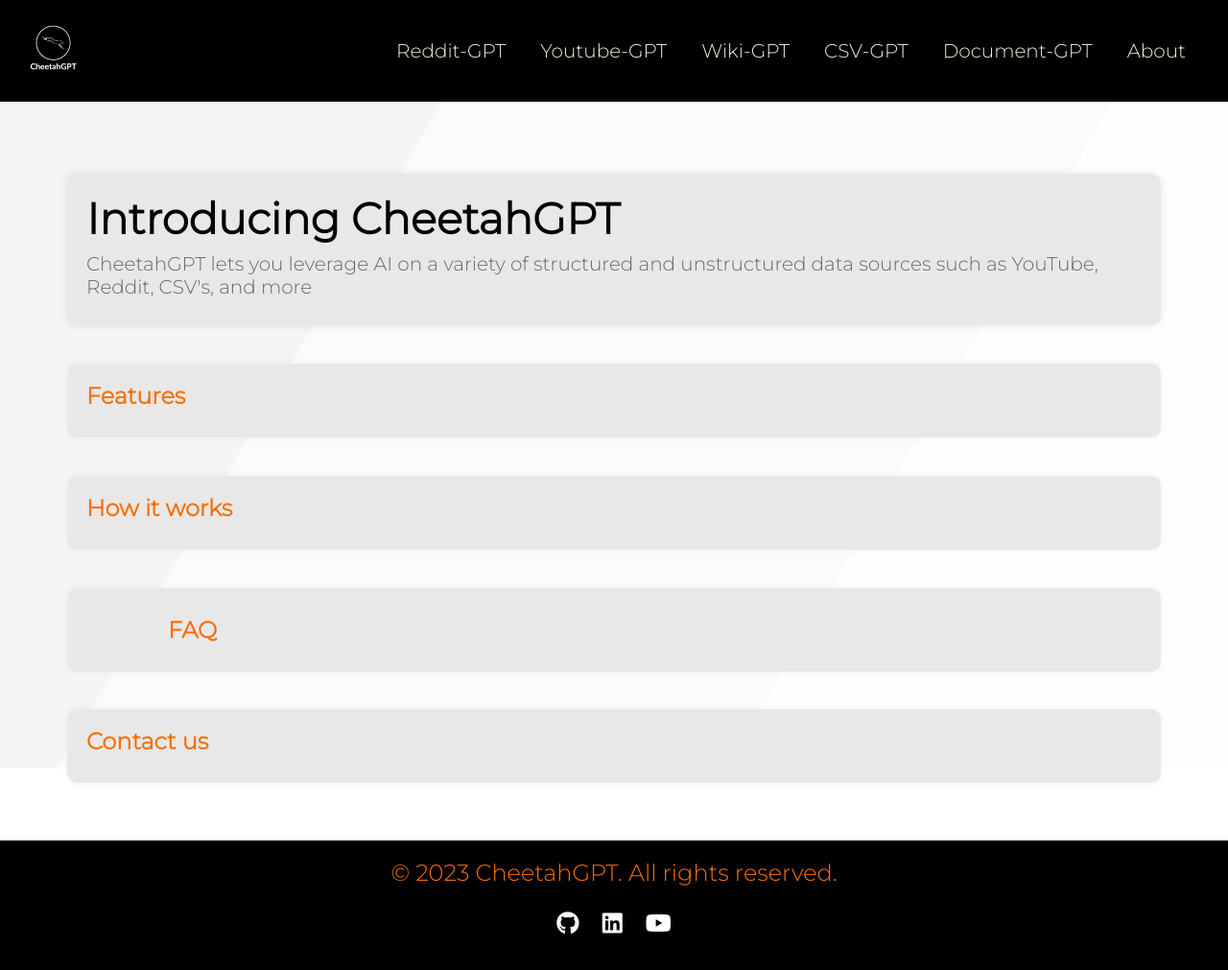
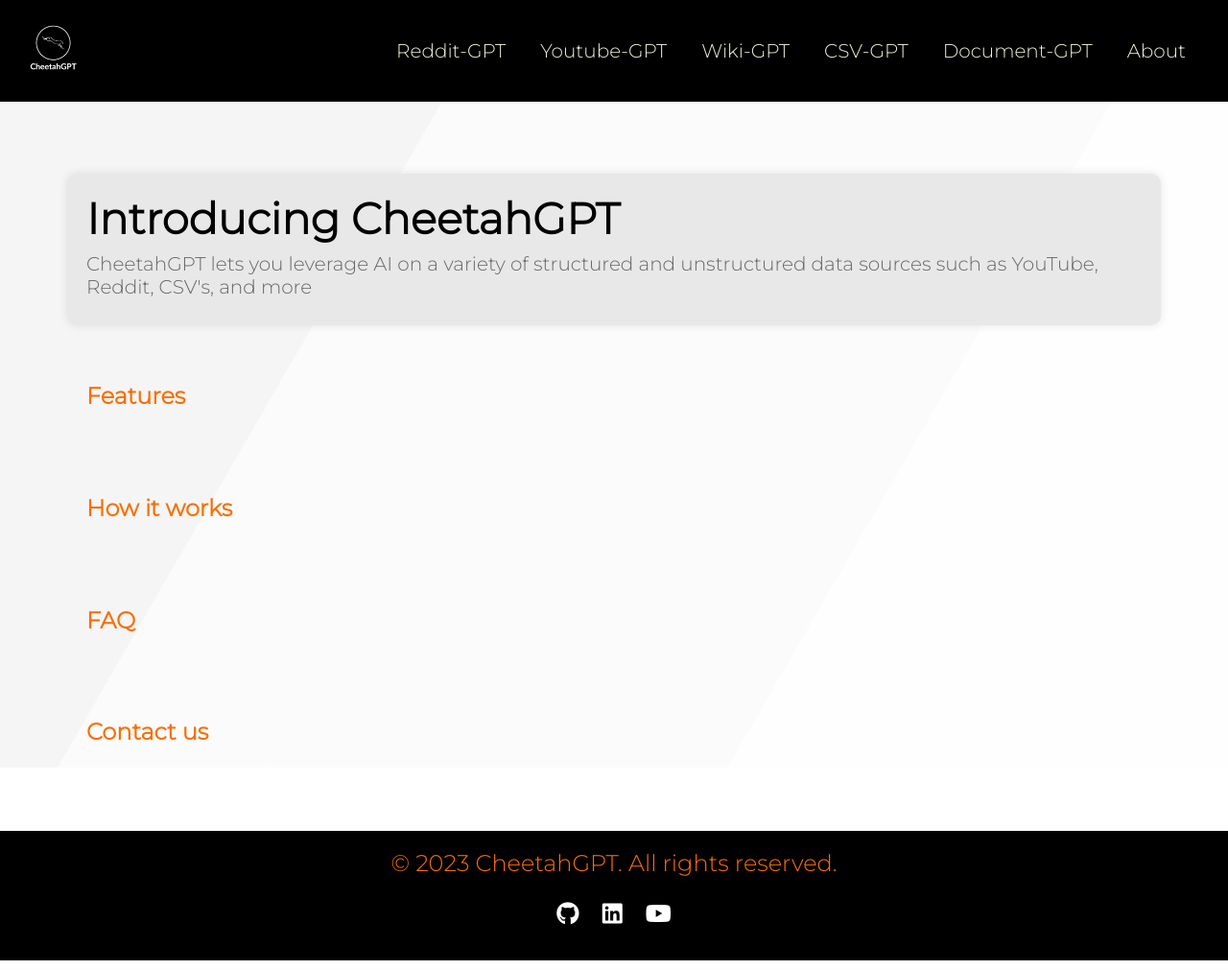
Before and after one commit to AbhroChowdhury/CheetahGPT, a Flask app: page / in a window 1280 px wide. Shown: the whole page at 96% size. Run offline with Flask 3, Linux system fonts and the light colour scheme; some libraries are stand-ins or nearby versions.

Commit message:
more FE changes

```diff
--- a/static/css/styles.css
+++ b/static/css/styles.css
@@ -322,16 +322,16 @@
 .main-summary-container {
     margin-top: 40px;
     padding: 20px;
-    background-color: #E8E8E8;
+    /* background-color: #E8E8E8; */
     border-radius: 10px;
-    box-shadow: 0 0 10px rgba(0, 0, 0, 0.05);
+    /* box-shadow: 0 0 10px rgba(0, 0, 0, 0.05); */
     cursor: pointer;
     transition: background-color 0.3s;
     margin-bottom: 40px;
 }
 
 .main-summary-container:hover {
-    background-color: #D0D0D0;
+    background-color: #FFFFFF;
 }
 
 .main-container {
@@ -374,16 +374,16 @@
 .how-summary-container {
     margin-top: 40px;
     padding: 20px;
-    background-color: #E8E8E8;
+   /* background-color: #E8E8E8; */
     border-radius: 10px;
-    box-shadow: 0 0 10px rgba(0, 0, 0, 0.05);
+    /* box-shadow: 0 0 10px rgba(0, 0, 0, 0.05); */
     cursor: pointer;
     transition: background-color 0.3s;
     margin-bottom: 40px;
 }
 
 .how-summary-container:hover {
-    background-color: #D0D0D0;
+    background-color: #FFFFFF;
 }
 
 .how-container {
@@ -441,16 +441,16 @@
 .faq-summary-container {
     margin-top: 40px;
     padding: 20px;
-    background-color: #E8E8E8;
+    /* background-color: #E8E8E8; */
     border-radius: 10px;
-    box-shadow: 0 0 10px rgba(0, 0, 0, 0.05);
+    /* box-shadow: 0 0 10px rgba(0, 0, 0, 0.05); */
     cursor: pointer;
     transition: background-color 0.3s;
     margin-bottom: 40px;
 }
 
 .faq-summary-container:hover {
-    background-color: #D0D0D0;
+    background-color: #FFFFFF;
 }
 
 .faq-title {
@@ -475,16 +475,16 @@
 .learnmore-summary-container {
     margin-top: 40px;
     padding: 20px;
-    background-color: #E8E8E8;
+    /* background-color: #E8E8E8; */
     border-radius: 10px;
-    box-shadow: 0 0 10px rgba(0, 0, 0, 0.05);
+    /* box-shadow: 0 0 10px rgba(0, 0, 0, 0.05); */
     cursor: pointer;
     transition: background-color 0.3s;
     margin-bottom: 40px;
 }
 
 .learnmore-summary-container:hover {
-    background-color: #D0D0D0;
+    background-color: #FFFFFF;
 }
 
 .learnmore-container {
--- a/templates/index.html
+++ b/templates/index.html
@@ -154,7 +154,7 @@
     </div>
 
     <div id="faqSummary" class="container faq-summary-container">
-        <div class="faq-title">
+        <div class="how-title">
             <h4>FAQ</h4>
         </div>
     </div>
```
